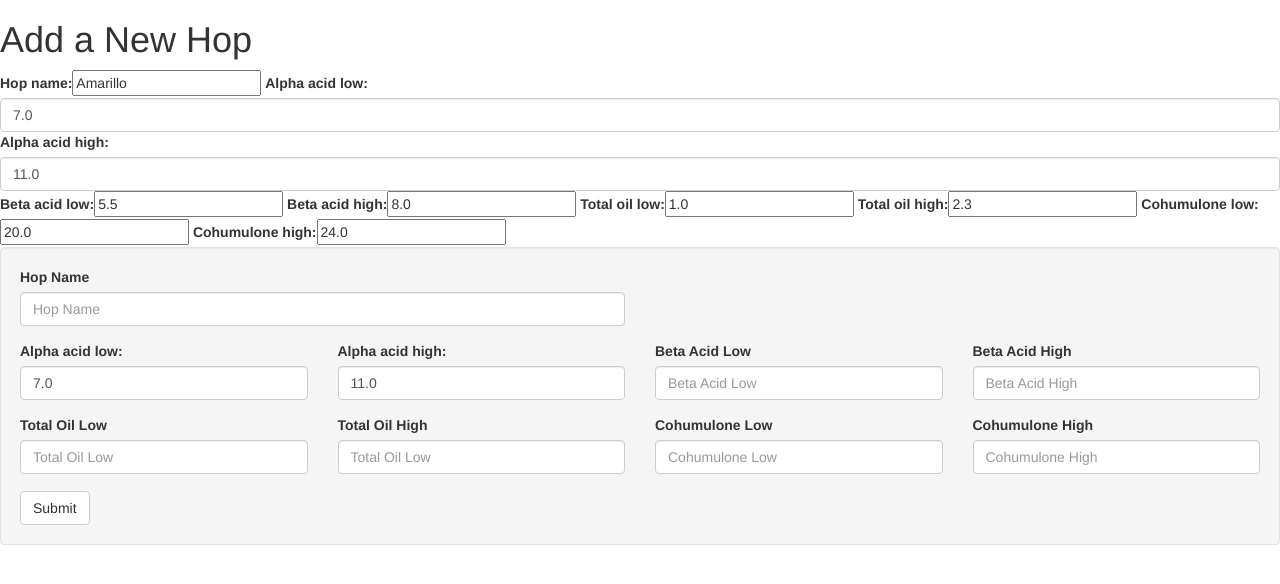
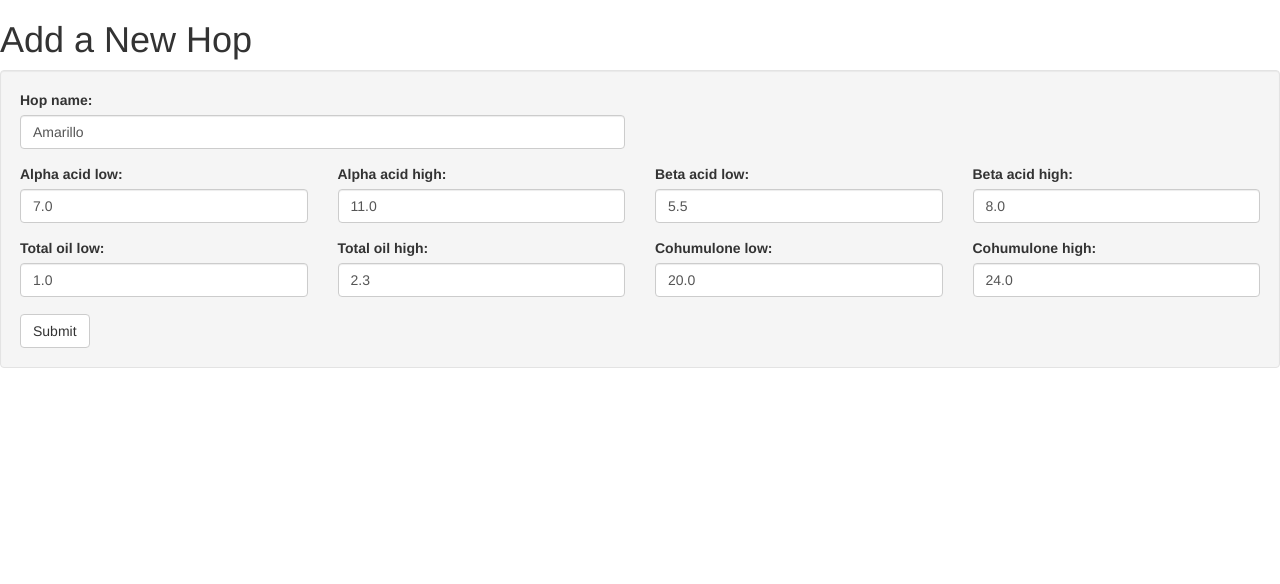
Before and after one commit to rickets100/djangit, a Django app: page /hops/1/edit/ in a window 1280 px wide. Shown: the part 52-636 px from the top of the page. Run offline with Django 3.2, Linux system fonts and the light colour scheme; data comes from the database, SQL or seed files in the repository; some libraries are stand-ins or nearby versions.

Commit message:
finished fixing the form for editing, at least - attributes are now spelled-out in the forms.py file

```diff
--- a/djangit/forms.py
+++ b/djangit/forms.py
@@ -11,6 +11,10 @@ class HopForm(ModelForm):
         model = Hop
         fields = ['hop_name', 'alpha_acid_low', 'alpha_acid_high', 'beta_acid_low', 'beta_acid_high', 'total_oil_low', 'total_oil_high', 'cohumulone_low', 'cohumulone_high']
         widgets = {
+            "hop_name": forms.TextInput(attrs={
+                'class':"form-control",
+                'placeholder':"HOP VARIETY"
+                }),
             "alpha_acid_low": forms.NumberInput(attrs={
                 'class':"form-control",
                 'placeholder':"Alpha Acid Low"
@@ -18,6 +22,30 @@ class HopForm(ModelForm):
             "alpha_acid_high": forms.NumberInput(attrs={
                 'class':"form-control",
                 'placeholder':"Alpha Acid High"
+                }),
+            "beta_acid_low": forms.NumberInput(attrs={
+                'class':"form-control",
+                'placeholder':"Beta Acid Low"
+                }),
+            "beta_acid_high": forms.NumberInput(attrs={
+                'class':"form-control",
+                'placeholder':"Beta Acid High"
+                }),
+            "total_oil_low": forms.NumberInput(attrs={
+                'class':"form-control",
+                'placeholder':"Total Oil Low"
+                }),
+            "total_oil_high": forms.NumberInput(attrs={
+                'class':"form-control",
+                'placeholder':"Total Oil High"
+                }),
+            "cohumulone_low": forms.NumberInput(attrs={
+                'class':"form-control",
+                'placeholder':"Cohumulone Low"
+                }),
+            "cohumulone_high": forms.NumberInput(attrs={
+                'class':"form-control",
+                'placeholder':"Cohumulone High"
                 })
         }
 
--- a/djangit/templates/hopform.html
+++ b/djangit/templates/hopform.html
@@ -1,19 +1,18 @@
 {% include '_navbar.html' %}
 
 <h1>Add a New Hop</h1>
-{{ hopform }}
 <form method="POST" action="/hops/" class="well">
   <div class="row">
     <div class="col-md-6">
       <div class="form-group">
-        <label for="hop_name">Hop Name</label>
-        <input type="text" name="hop_name" class="form-control" id="hop-name" placeholder="Hop Name" value="{{ hop.hop_name }}">
+        <!-- HOP VARIETY -->
+        {{hopform.hop_name.label_tag}}
+        {{hopform.hop_name}}
       </div>
     </div>
   </div> <!-- END ROW -->
 
   <div class="row">
-
     <div class="col-md-3">
       <div class="form-group">
         <!-- ALPHA ACID LOW -->
@@ -32,60 +31,61 @@
 
     <div class="col-md-3">
       <div class="form-group">
-        <label for="beta_acid_low">Beta Acid Low</label>
-        <input type="text" name="beta_acid_low" class="form-control" id="beta-acid-low" placeholder="Beta Acid Low" value="{{ hop.beta_acid_low }}">
+        <!-- BETA ACID LOW -->
+        {{hopform.beta_acid_low.label_tag}}
+        {{hopform.beta_acid_low}}
       </div>
     </div>
 
     <div class="col-md-3">
       <div class="form-group">
-        <label for="beta_acid_low">Beta Acid High</label>
-        <input type="text" name="beta_acid_high" class="form-control" id="beta-acid-high" placeholder="Beta Acid High" value="{{ hop.beta_acid_high }}">
+        <!-- BETA ACID HIGH -->
+        {{hopform.beta_acid_high.label_tag}}
+        {{hopform.beta_acid_high}}
       </div>
     </div>
-
   </div> <!-- END ROW -->
 
   <div class="row">
-
+    <!-- TOTAL OIL LOW -->
     <div class="col-md-3">
       <div class="form-group">
-        <label for="total_oil_low">Total Oil Low</label>
-        <input type="text" name="total_oil_low" class="form-control" id="total-oil-low" placeholder="Total Oil Low" value="{{ hop.total_oil_low }}">
+        {{hopform.total_oil_low.label_tag}}
+        {{hopform.total_oil_low}}
       </div>
     </div>
-
+    <!-- TOTAL OIL HIGH -->
     <div class="col-md-3">
       <div class="form-group">
-        <label for="total_oil_high">Total Oil High</label>
-        <input type="text" name="total_oil_high" class="form-control" id="total-oil-high" placeholder="Total Oil Low" value="{{ hop.total_oil_high }}">
+        {{hopform.total_oil_high.label_tag}}
+        {{hopform.total_oil_high}}
       </div>
     </div>
-
+    <!-- COHUMULONE LOW -->
     <div class="col-md-3">
       <div class="form-group">
-        <label for="cohumulone_low">Cohumulone Low</label>
-        <input type="text" name="cohumulone_low" class="form-control" id="cohumulone-low" placeholder="Cohumulone Low" value="{{ hop.cohumulone_low }}">
+        {{hopform.cohumulone_low.label_tag}}
+        {{hopform.cohumulone_low}}
       </div>
     </div>
-
+    <!-- COHUMULONE HIGH -->
     <div class="col-md-3">
       <div class="form-group">
-        <label for="cohumulone_high">Cohumulone High</label>
-        <input type="text" name="cohumulone_high" class="form-control" id="cohumulone-high" placeholder="Cohumulone High" value="{{ hop.cohumulone_high }}">
+        {{hopform.cohumulone_high.label_tag}}
+        {{hopform.cohumulone_high}}
       </div>
     </div>
+  </div> <!-- END ROW -->
 
-  </div> <!-- END ROW -->
   <div class="row">
     <div class="col-md-6">
     </div>
     <div class="col-md-6">
     </div>
-  </div>
+  </div> <!-- END ROW -->
   <div class="row">
     <div class="col-md-12">
     </div>
-  </div>
+  </div> <!-- END ROW -->
   <button type="submit" class="btn btn-default">Submit</button>
 </form>
```
